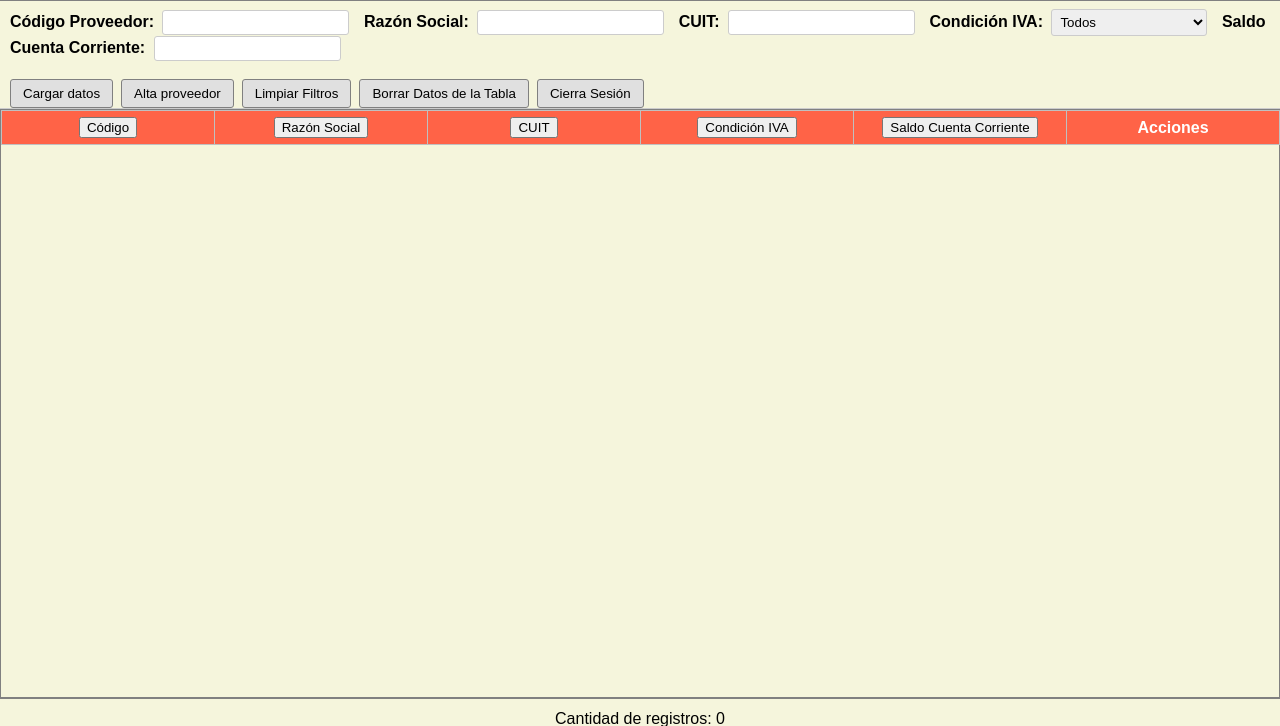
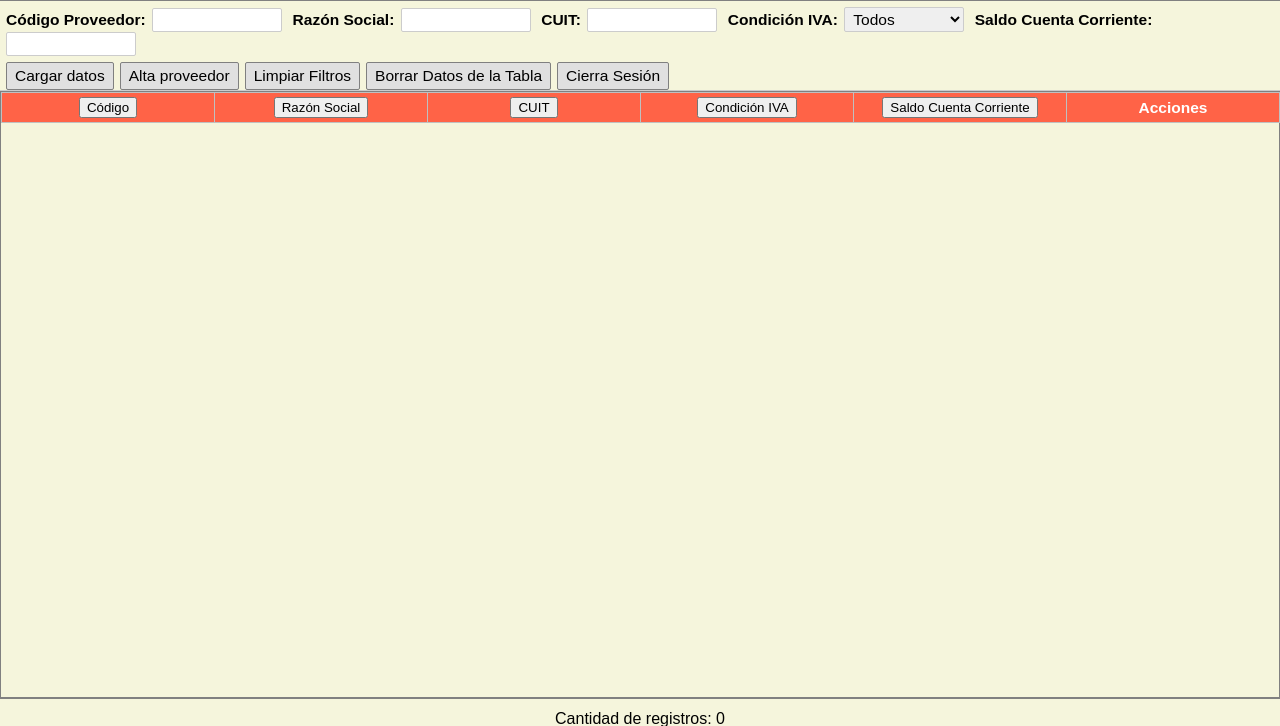
Before and after one commit to NicolasBranca/ProgramacionEnAmbienteDeRedes, a PHP site: page /Php/sesion/app_modulo1/index.php in a window 1280 px wide. Shown: the part 61-787 px from the top of the page. Run offline with PHP 8.4, Linux system fonts and the light colour scheme; a user stored in the database is signed in; data comes from the database, SQL or seed files in the repository; lists and menus that the app fills with data are empty.

Commit message:
ajustes css

```diff
--- a/Php/sesion/app_modulo1/index.php
+++ b/Php/sesion/app_modulo1/index.php
@@ -47,34 +47,40 @@ main {
 .filtros-container {
     background: #f5f5dc;
     border-bottom: 1px solid #ccc;
-    padding: 10px 10px 0 10px;
+    padding: 8px 6px 0 6px;
     display: flex;
     flex-wrap: wrap;
-    gap: 10px;
+    gap: 6px;
     align-items: center;
 }
 .filtros-campos label {
     font-weight: bold;
-    margin-right: 4px;
+    margin-right: 2px;
+    font-size: 0.97em;
 }
 .filtros-campos input, .filtros-campos select {
-    margin-right: 10px;
-    padding: 4px;
-    border-radius: 3px;
+    margin-right: 6px;
+    padding: 2px 4px;
+    border-radius: 2px;
     border: 1px solid #ccc;
+    font-size: 0.97em;
+    width: 120px;
+    max-width: 140px;
+    min-width: 60px;
 }
 .filtros-botones {
     display: flex;
-    gap: 8px;
-    margin-top: 8px;
+    gap: 6px;
+    margin-top: 0;
     flex-wrap: wrap;
 }
 .filtros-botones button {
-    padding: 6px 12px;
-    border-radius: 3px;
+    padding: 4px 8px;
+    border-radius: 2px;
     border: 1px solid #808080;
     background: #e0e0e0;
     cursor: pointer;
+    font-size: 0.97em;
 }
 .filtros-botones button:hover {
     background: #d0d0d0;
@@ -101,13 +107,13 @@ main {
 }
 #tablaProveedores th, #tablaProveedores td {
     border: 1px solid #c0c0c0;
-    padding: 6px;
+    padding: 4px;
     text-align: center;
-    font-size: 1em;
+    font-size: 0.97em;
 }
 #tablaProveedores tbody {
     display: block;
-    height: calc(100vh - 60px - 40px - 70px - 60px); /* header, footer, filtros, margen */
+    height: calc(100vh - 60px - 40px - 50px - 50px); /* header, footer, filtros, margen */
     overflow-y: auto;
     width: 100%;
 }
@@ -163,11 +169,11 @@ footer {
     .filtros-container, .filtros-botones, .filtros-campos {
         flex-direction: column;
         align-items: stretch;
-        gap: 6px;
+        gap: 4px;
     }
     #tablaProveedores th, #tablaProveedores td {
-        font-size: 0.95em;
-        padding: 4px;
+        font-size: 0.93em;
+        padding: 3px;
     }
     .modal-content { width: 98%; }
 }
@@ -477,7 +483,6 @@ $(document).ready(function () {
             success: function (response) {
                 alert('Proveedor modificado exitosamente');
                 $('#modalModificar').hide();
-                cargarDatos();
             },
             error: function () {
                 alert('Error al modificar el proveedor.');
@@ -507,16 +512,12 @@ $(document).ready(function () {
                 alert('Proveedor dado de alta exitosamente');
                 $('#altaProveedorForm')[0].reset();
                 $('#modalAlta').hide();
-                cargarDatos();
             },
             error: function () {
                 alert('Error al dar de alta el proveedor');
             }
         });
     });
-
-    // Quitar la llamada automática a cargarDatos()
-    // cargarDatos(); <-- Eliminar o comentar esta línea
 });
 </script>
 </body>
```
